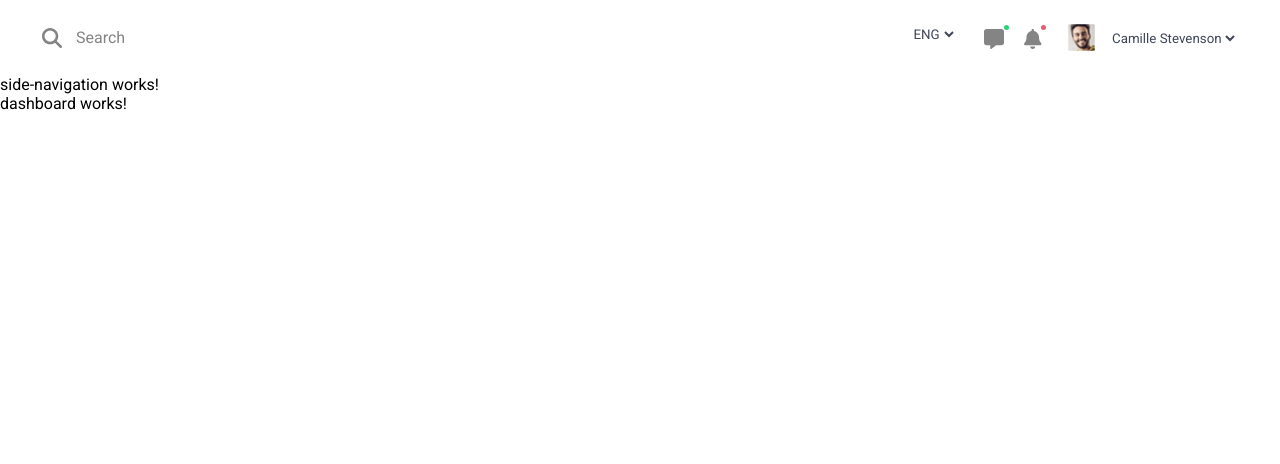
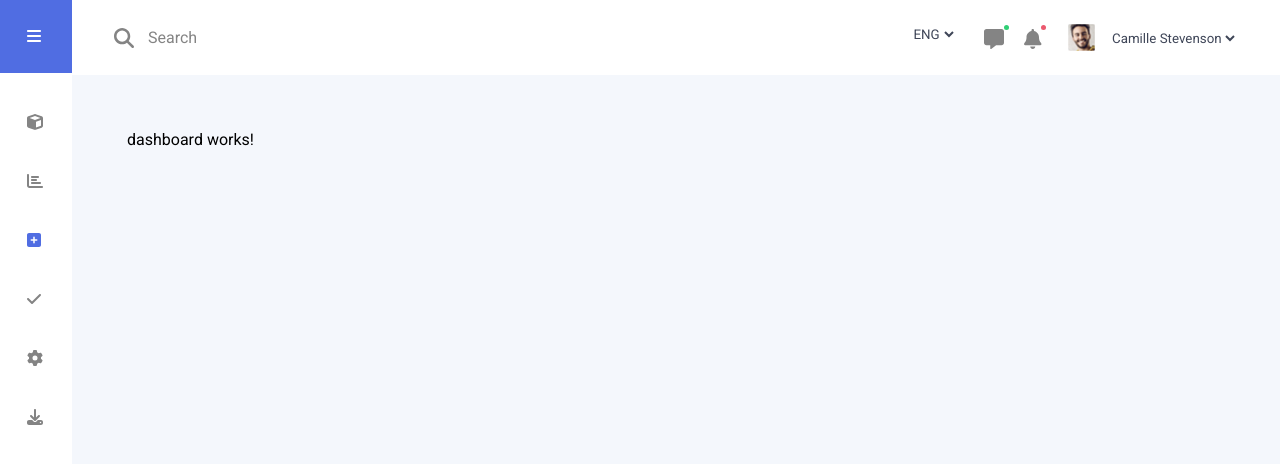
Before and after one commit to sohail-ansari02/ifelsecloud-assignment, an Angular app: page /dashboard in a window 1280 px wide. Shown: the top 464 px of the page. Built offline with nearby package versions, Linux system fonts and the light colour scheme.

Commit message:
layout ui is done

```diff
--- a/src/app/core/components/header/header.component.scss
+++ b/src/app/core/components/header/header.component.scss
@@ -6,6 +6,7 @@
     justify-content: space-between;
     align-items: center;
     gap: toRem(12);
+    background-color: var(--primary);
 
     &__searchbar{
 
--- /dev/null
+++ b/src/app/core/components/nav-button/nav-button.component.html
@@ -0,0 +1,3 @@
+<button class="nav-button">
+    <fa-icon [icon]="icon"></fa-icon>
+</button>
--- /dev/null
+++ b/src/app/core/components/nav-button/nav-button.component.scss
@@ -0,0 +1,18 @@
+@use "functions" as *;
+
+:host {
+  display: block;
+  background-color: var(--primary);
+  color: var(--secondary);
+}
+.button-base{
+  padding: toRem(27);
+}
+.nav-button{
+  @extend .button-base;
+  background-color: inherit;
+  color: inherit;
+  fa-icon{
+    color: inherit;
+  }
+}
--- /dev/null
+++ b/src/app/core/components/nav-button/nav-button.component.ts
@@ -0,0 +1,13 @@
+import { ChangeDetectionStrategy, Component, Input } from '@angular/core';
+import { IconProp } from '@fortawesome/fontawesome-svg-core';
+
+@Component({
+  selector: 'app-nav-button',
+  templateUrl: './nav-button.component.html',
+  styleUrls: ['./nav-button.component.scss'],
+  changeDetection: ChangeDetectionStrategy.OnPush
+})
+export class NavButtonComponent {
+  @Input() icon!: IconProp;
+
+}
--- a/src/app/core/components/side-navigation/side-navigation.component.html
+++ b/src/app/core/components/side-navigation/side-navigation.component.html
@@ -1 +1,20 @@
-<p>side-navigation works!</p>
+<nav class="nav">
+    <app-nav-button class="nav__toggle-btn" [icon]="ICON.faBars" />
+
+    <ul class="nav__links">
+        <li class="nav__links__link">
+            <app-nav-button routerLink="non" routerLinkActive="active-link" class="nav__links__link__item"
+                [icon]="ICON.faCube" />
+            <app-nav-button routerLink="non" routerLinkActive="active-link" class="nav__links__link__item"
+                [icon]="ICON.faBarChart" />
+            <app-nav-button routerLink="dashboard" routerLinkActive="active-link" class="nav__links__link__item"
+                [icon]="ICON.faSquarePlus" />
+            <app-nav-button routerLink="non" routerLinkActive="active-link" class="nav__links__link__item"
+                [icon]="ICON.faCheck" />
+            <app-nav-button routerLink="non" routerLinkActive="active-link" class="nav__links__link__item"
+                [icon]="ICON.faGear" />
+            <app-nav-button routerLink="non" routerLinkActive="active-link" class="nav__links__link__item"
+                [icon]="ICON.faDownload" />
+        </li>
+    </ul>
+</nav>
--- a/src/app/core/components/side-navigation/side-navigation.component.scss
+++ b/src/app/core/components/side-navigation/side-navigation.component.scss
@@ -0,0 +1,35 @@
+@use "functions" as *;
+
+.nav {
+    display: flex;
+    flex-direction: column;
+    gap: toRem(20);
+
+    &__toggle-btn {
+        background-color: var(--secondary);
+        color: var(--primary);
+    }
+
+    &__links{
+        display: flex;
+        flex-direction: column;
+        &__link{
+            &__item{
+                color: var(--grey);
+                ::ng-deep{
+                    button{
+                        padding-block: toRem(20);
+                    }
+                }
+            }
+        }
+
+    }
+
+
+
+}
+
+.active-link {
+    color: var(--secondary);
+}
--- a/src/app/core/components/side-navigation/side-navigation.component.ts
+++ b/src/app/core/components/side-navigation/side-navigation.component.ts
@@ -1,4 +1,5 @@
 import { Component } from '@angular/core';
+import { faBars, faCube, faBarChart, faSquarePlus, faCheck, faGear, faDownload } from '@fortawesome/free-solid-svg-icons';
 
 @Component({
   selector: 'app-side-navigation',
@@ -7,4 +8,13 @@ import { Component } from '@angular/core';
 })
 export class SideNavigationComponent {
 
+  ICON: any = {
+    faBars,
+    faCube,
+    faBarChart,
+    faSquarePlus,
+    faCheck, faGear, faDownload
+  }
+
+
 }
--- a/src/app/core/core.module.ts
+++ b/src/app/core/core.module.ts
@@ -5,6 +5,7 @@ import { HeaderComponent } from './components/header/header.component';
 import { SideNavigationComponent } from './components/side-navigation/side-navigation.component';
 import { SharedModule } from '../shared/shared.module';
 import { GlobalSearchBarComponent } from './components/global-search-bar/global-search-bar.component';
+import { NavButtonComponent } from './components/nav-button/nav-button.component';
 
 
 
@@ -13,7 +14,8 @@ import { GlobalSearchBarComponent } from './components/global-search-bar/global-
     LayoutComponent,
     HeaderComponent,
     SideNavigationComponent,
-    GlobalSearchBarComponent
+    GlobalSearchBarComponent,
+    NavButtonComponent
   ],
   imports: [
     CommonModule,
--- a/src/app/core/layout/layout.component.html
+++ b/src/app/core/layout/layout.component.html
@@ -1,7 +1,11 @@
 <div class="layout">
-  <app-header />
-  <app-side-navigation></app-side-navigation>
-  <main>
-    <router-outlet />
-  </main>
+
+  <app-side-navigation class="layout__navigation" />
+  <div class="layout__outlet">
+    <app-header class="layout__outlet__header" />
+    <main class="layout__outlet__main">
+      <router-outlet />
+    </main>
+
+  </div>
 </div>
--- a/src/app/core/layout/layout.component.scss
+++ b/src/app/core/layout/layout.component.scss
@@ -0,0 +1,28 @@
+@use "functions" as *;
+
+.layout {
+    width: 100%;
+    display: flex;
+    height: 100vh;
+
+    &__navigation {
+        flex: 0 0 toRem(72);
+        background-color: var(--primary);
+
+    }
+
+    &__outlet {
+        flex: 1 0 auto;
+        overflow-y: auto;
+
+        &__header{
+            position: sticky;
+            top: 0;
+        }
+
+        &__main {
+            padding: toRem(55);
+        }
+
+    }
+}
--- a/src/styles/index.scss
+++ b/src/styles/index.scss
@@ -28,3 +28,6 @@ input::placeholder {
 fa-icon {
     color: var(--grey);
 }
+body{
+    background-color: var(--backgroud);
+}
--- a/src/styles/reset.scss
+++ b/src/styles/reset.scss
@@ -14,6 +14,17 @@
     background-color: initial;
 }
 
-input{
+input {
     color: inherit;
 }
+
+ul,
+ol,
+dl {
+    list-style: none;
+}
+button{
+    all: initial;
+    font-size: inherit;
+    font-family: inherit;
+}
```
Also changed, not shown: 1 other file (tests, documents, lock files or other folders).
